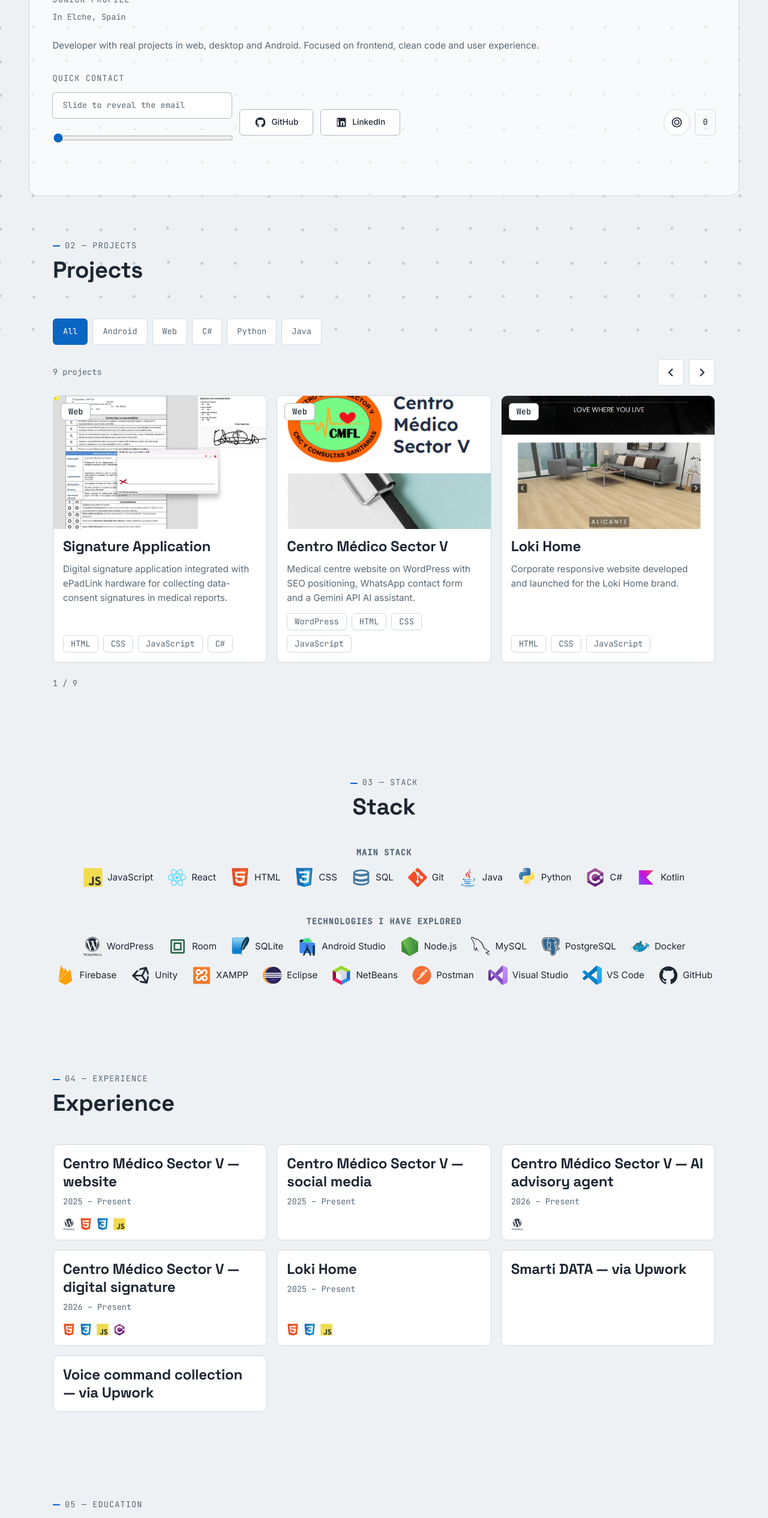
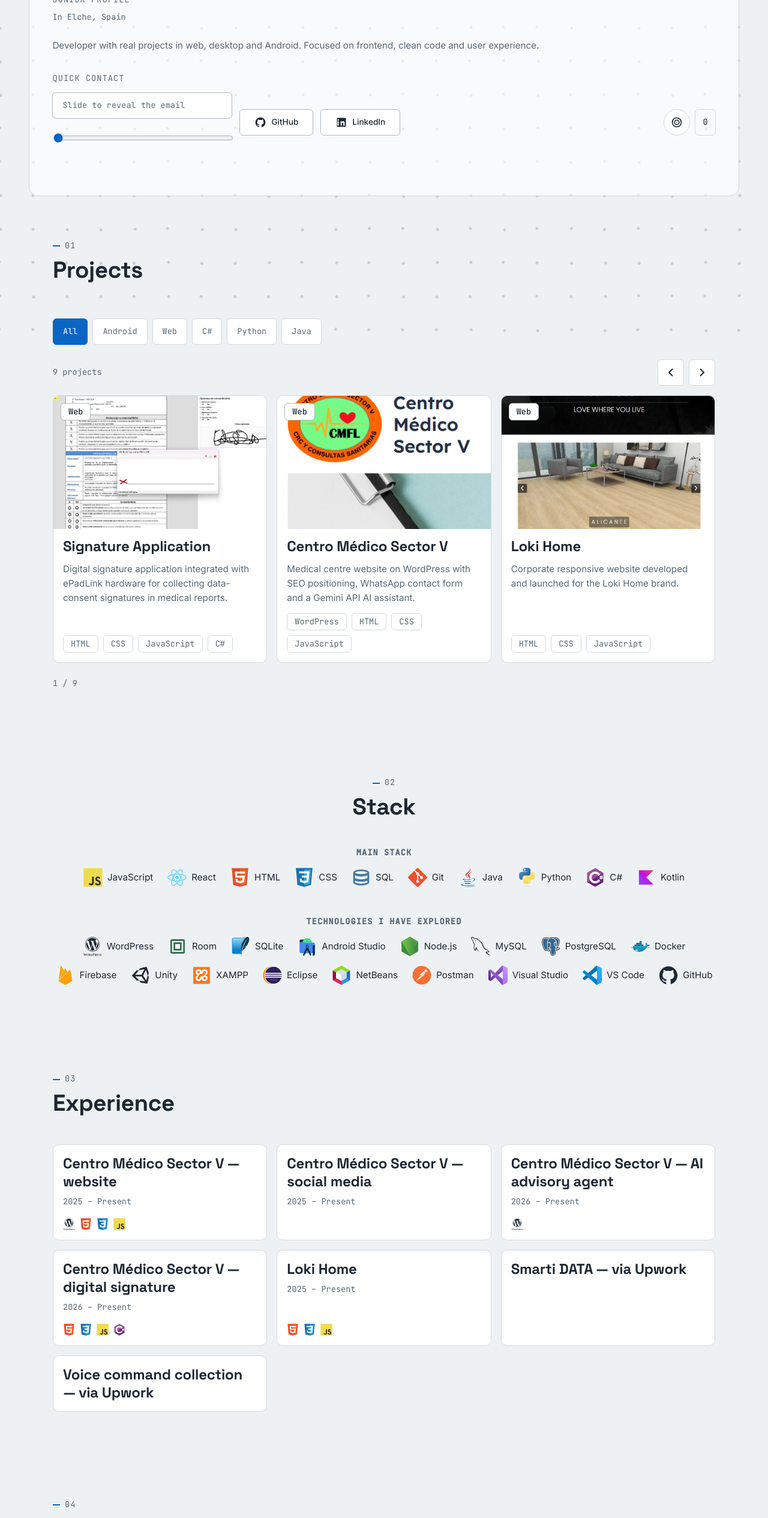
Before and after one commit to RVA-Projects/portfolio, a React (Vite) app: page / in a window 1280 px wide. Shown: the part 234-2765 px from the top of the page at 60% size. Built offline with nearby package versions, Linux system fonts and the light colour scheme.

Commit message:
F4: numeracion de secciones (Hero=0 sin numero) y kicker solo numero
- SectionHeading recibe index: number; kicker = numero con padding, sin nombre hardcodeado en ingles duplicado bajo el titulo espanol

- Proyectos 01, Stack 02, Experiencia 03, Formacion 04, Idiomas 05; ids tecnicos intactos (D35)

```diff
--- a/src/components/base/SectionHeading.tsx
+++ b/src/components/base/SectionHeading.tsx
@@ -1,20 +1,24 @@
 import styles from './SectionHeading.module.css'
 
 interface SectionHeadingProps {
-  /** Rótulo pequeño (número de sección o etiqueta tipo "Section 01"). */
-  kicker: string
+  /**
+   * Número de sección (ronda 3 F4): la Hero es conceptualmente la 0 pero no
+   * muestra número; el kicker visible es SOLO el número (sin nombre — el
+   * título grande ya identifica la sección y antes duplicaba en inglés).
+   */
+  index: number
   title: string
   subtitle?: string
 }
 
 /**
- * Cabecera tipificada de sección: kicker + h2 + subtítulo opcional.
+ * Cabecera tipificada de sección: kicker (número) + h2 + subtítulo opcional.
  * Se usa una única implementación en TODAS las secciones (cohesión visual).
  */
-export function SectionHeading({ kicker, title, subtitle }: SectionHeadingProps) {
+export function SectionHeading({ index, title, subtitle }: SectionHeadingProps) {
   return (
     <header className={styles.heading}>
-      <p className={styles.kicker}>{kicker}</p>
+      <p className={styles.kicker}>{String(index).padStart(2, '0')}</p>
       <h2 className={styles.title}>{title}</h2>
       {subtitle !== undefined && <p className={styles.subtitle}>{subtitle}</p>}
     </header>
--- a/src/components/sections/EducationSection.tsx
+++ b/src/components/sections/EducationSection.tsx
@@ -39,7 +39,7 @@ export function EducationSection() {
       className={styles.section}
       aria-label={texts.sections.education}
     >
-      <SectionHeading kicker="05 — Education" title={texts.sections.education} />
+      <SectionHeading index={4} title={texts.sections.education} />
       {GROUP_ORDER.map((kind) => {
         const items = groups[kind]
         if (items === undefined || items.length === 0) return null
--- a/src/components/sections/ExperienceSection.tsx
+++ b/src/components/sections/ExperienceSection.tsx
@@ -51,7 +51,7 @@ export function ExperienceSection() {
       className={styles.section}
       aria-label={texts.sections.experience}
     >
-      <SectionHeading kicker="04 — Experience" title={texts.sections.experience} />
+      <SectionHeading index={3} title={texts.sections.experience} />
       <div className={styles.cards}>
         {experience.map((item) => (
           <ExperienceCard key={item.id} item={item} onOpen={openExperience} />
--- a/src/components/sections/LanguagesSection.tsx
+++ b/src/components/sections/LanguagesSection.tsx
@@ -24,7 +24,7 @@ export function LanguagesSection() {
       className={styles.section}
       aria-label={texts.sections.languages}
     >
-      <SectionHeading kicker="06 — Languages" title={texts.sections.languages} />
+      <SectionHeading index={5} title={texts.sections.languages} />
       <div className={styles.cards}>
         {languages.map((item) => (
           <LanguageCard key={item.id} item={item} onOpenDocument={setActiveDocument} />
--- a/src/components/sections/ProjectsSection.tsx
+++ b/src/components/sections/ProjectsSection.tsx
@@ -58,7 +58,7 @@ export function ProjectsSection() {
       aria-label={texts.sections.projects}
     >
       <div className={styles.filterRow}>
-        <SectionHeading kicker="02 — Projects" title={texts.sections.projects} />
+        <SectionHeading index={1} title={texts.sections.projects} />
         <TechnologyFilter
           categories={FILTER_CATEGORIES}
           activeId={activeCategory}
--- a/src/components/sections/TechStackSection.tsx
+++ b/src/components/sections/TechStackSection.tsx
@@ -15,7 +15,7 @@ export function TechStackSection() {
 
   return (
     <section id="stack" className={styles.section} aria-label={texts.sections.stack}>
-      <SectionHeading kicker="03 — Stack" title={texts.sections.stack} />
+      <SectionHeading index={2} title={texts.sections.stack} />
 
       <div className={styles.group}>
         <h3 className={styles.groupTitle}>{texts.stack.mainTitle}</h3>
```
Also changed, not shown: 4 other files (tests, documents, lock files or other folders).
